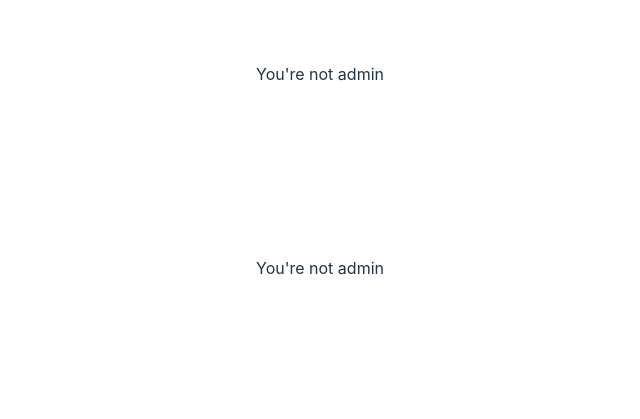
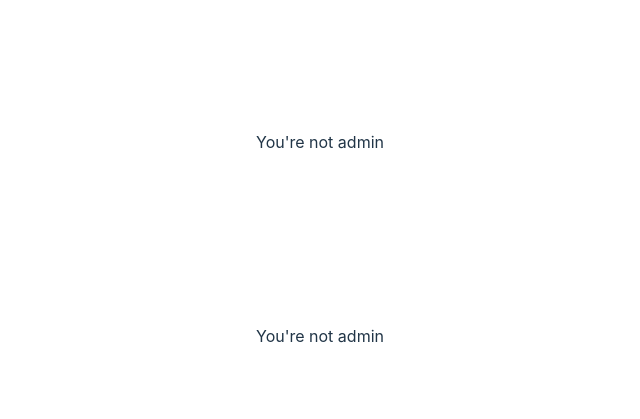
Before and after one commit to Audran2/react-15-02, a React (Vite) app: page / in a window 1280 px wide. Shown: the part 381-800 px from the top of the page, without its empty margins (320-960 px from the left). Built offline with nearby package versions, Linux system fonts and the light colour scheme.

Commit message:
feat: UserContext move

```diff
--- a/src/App.tsx
+++ b/src/App.tsx
@@ -1,6 +1,5 @@
-import { useState } from "react";
 import "./App.css";
-import { User, UserContext } from "./UserContext";
+import { UserContextProvider } from "./UserContext";
 import Footer from "./components/Footer";
 import Header from "./components/Header";
 import ItemScreen from "./components/ItemScreen";
@@ -30,34 +29,15 @@ const cheeses = [
   },
 ];
 
-// const value = {
-//   user: null,
-//   // {
-//   //   name: "Raymond",
-//   //   isAdmin: false,
-//   // },
-// };
-
 function App() {
-  const [user, setUser] = useState<User | null>(null);
-
-  const login = () => {
-    setUser({
-      name: "Raymond",
-      isAdmin: true,
-    });
-  };
-
-  const value = { user, login };
-
   return (
     <>
-      <UserContext.Provider value={value}>
+      <UserContextProvider>
         <div>
           <Header />
           <ItemScreen cheeses={cheeses} />
         </div>
-      </UserContext.Provider>
+      </UserContextProvider>
       <Footer />
     </>
   );
--- a/src/UserContext.tsx
+++ b/src/UserContext.tsx
@@ -1,4 +1,4 @@
-import { createContext } from "react";
+import { createContext, useState } from "react";
 
 export type User = {
   name: string;
@@ -7,7 +7,7 @@ export type User = {
 
 export type UserContextType = {
   user: User | null;
-  isAuth: boolean;
+  isAuth?: boolean;
   login: () => void;
 };
 
@@ -16,3 +16,22 @@ export const UserContext = createContext<UserContextType>({
   isAuth: false,
   login: () => {},
 });
+
+type Props = {
+  children: React.ReactNode;
+};
+
+export const UserContextProvider = ({ children }: Props) => {
+  const [user, setUser] = useState<User | null>(null);
+
+  const login = () => {
+    setUser({
+      name: "Raymond",
+      isAdmin: true,
+    });
+  };
+
+  const value = { user, login };
+
+  return <UserContext.Provider value={value}>{children}</UserContext.Provider>;
+};
--- a/src/components/Footer.tsx
+++ b/src/components/Footer.tsx
@@ -1,10 +1,5 @@
-import { useContext } from "react";
-import { UserContext } from "../UserContext";
-
 const Footer = () => {
-  const { user } = useContext(UserContext);
-
-  return <div>FOOTER {user?.name}</div>;
+  return <div>FOOTER</div>;
 };
 
 export default Footer;
--- a/src/components/Item.tsx
+++ b/src/components/Item.tsx
@@ -17,6 +17,9 @@ const Item = ({ cheese }: { cheese: Cheese }) => {
           border: "1px solid white",
           minHeight: "10rem",
           marginBottom: "2rem",
+          display: "flex",
+          alignItems: "center",
+          justifyContent: "center",
         }}
       >
         You're not admin
```
